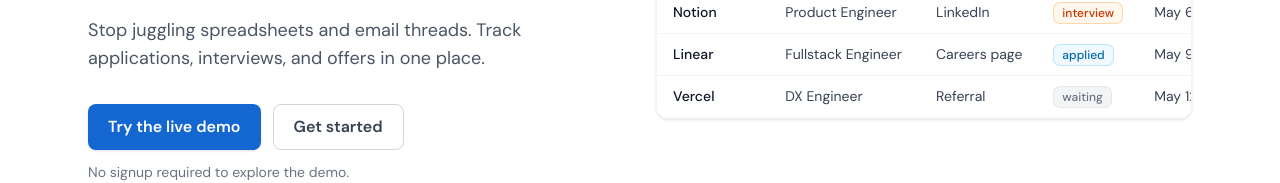
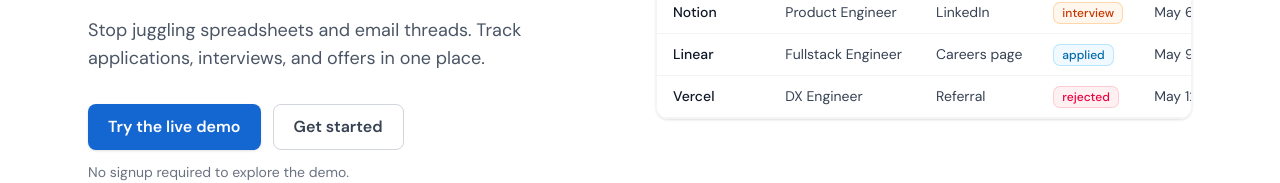
Before and after one commit to ChanYeob1202/job-tracker, a Next.js app in the folder job-tracker-web/: page / in a window 1280 px wide. Shown: the part 351-534 px from the top of the page. Built offline with nearby package versions, Linux system fonts and the light colour scheme; no server answers; a web font is replaced by a local one.

Commit message:
delete: waiting stauts removed

```diff
--- a/job-tracker-web/src/app/components/jobs/JobTable.tsx
+++ b/job-tracker-web/src/app/components/jobs/JobTable.tsx
@@ -33,7 +33,6 @@
 
 const STATUS_STYLE: Record<string, string> = {
   "applied":     "bg-sky-50 text-sky-700 ring-1 ring-sky-200",
-  "waiting":     "bg-gray-100 text-gray-500 ring-1 ring-gray-200",
   "interview":   "bg-amber-50 text-amber-700 ring-1 ring-amber-200",
   "offer":       "bg-emerald-50 text-emerald-700 ring-1 ring-emerald-200",
   "rejected":    "bg-rose-50 text-rose-600 ring-1 ring-rose-200",
--- a/job-tracker-web/src/app/components/jobs/Statsbar.tsx
+++ b/job-tracker-web/src/app/components/jobs/Statsbar.tsx
@@ -19,19 +19,17 @@
     const stats = useMemo<Stat[]>(() => {
         const total = apps.length;
         const interviewing = apps.filter((a) => a.status.includes("interview")).length;
-        const waiting = apps.filter((a) => a.status.includes("waiting")).length;
         const offers = apps.filter((a) => a.status === "offer").length;
 
         return [
             { icon: <LuFileText />, label: "Applied", value: total, iconClass: "bg-blue-50 text-blue-500" },
             { icon: <LuMessageSquare />, label: "Interviewing", value: interviewing, iconClass: "bg-violet-50 text-violet-500" },
-            { icon: <LuClock />, label: "Waiting", value: waiting, iconClass: "bg-amber-50 text-amber-500" },
             { icon: <LuPartyPopper />, label: "Offers", value: offers, iconClass: "bg-emerald-50 text-emerald-500" },
         ];
     }, [apps]);
 
     return (
-        <div className="mt-2 grid grid-cols-2 gap-3 sm:grid-cols-4">
+        <div className="mt-2 grid grid-cols-2 gap-3 sm:grid-cols-3">
             {stats.map((stat) => (
                 <div
                     key={stat.label}
--- a/job-tracker-web/src/app/components/landing/LandingPage.tsx
+++ b/job-tracker-web/src/app/components/landing/LandingPage.tsx
@@ -113,9 +113,9 @@
    with JobTable's visual language so the landing shows the real product. */
 const STATUS_STYLE: Record<string, string> = {
   applied: "bg-sky-50 text-sky-700 ring-1 ring-sky-200",
-  waiting: "bg-gray-100 text-gray-500 ring-1 ring-gray-200",
   "interview": "bg-orange-50 text-orange-700 ring-1 ring-orange-200",
   offer: "bg-emerald-50 text-emerald-700 ring-1 ring-emerald-200",
+  rejected:  "bg-rose-50 text-rose-600 ring-1 ring-rose-200",
 };
 
 const PREVIEW_COLUMNS = [
@@ -130,7 +130,7 @@
   { company: "Stripe", role: "Frontend Engineer", source: "Referral", status: "offer", applied: "May 2" },
   { company: "Notion", role: "Product Engineer", source: "LinkedIn", status: "interview", applied: "May 6" },
   { company: "Linear", role: "Fullstack Engineer", source: "Careers page", status: "applied", applied: "May 9" },
-  { company: "Vercel", role: "DX Engineer", source: "Referral", status: "waiting", applied: "May 12" },
+  { company: "Vercel", role: "DX Engineer", source: "Referral", status: "rejected", applied: "May 12" },
 ];
 
 const thClass =
--- a/job-tracker-web/src/types/job.ts
+++ b/job-tracker-web/src/types/job.ts
@@ -5,7 +5,6 @@
   // | "interview 1"
   // | "interview 2"
   // | "interview 3"
-  | "waiting"
   | "offer"
   | "rejected";
 
@@ -14,10 +13,6 @@
   "all",
   "applied",
   "interview",
-  // "interview 1",
-  // "interview 2",
-  // "interview 3",
-  "waiting",
   "offer",
   "rejected",
 ];
@@ -35,3 +30,7 @@
   location: string;
   is_favorite: boolean;
 }
+
+
+
+  // "rejected":    "bg-rose-50 text-rose-600 ring-1 ring-rose-200",
```
Also changed, not shown: 2 other files (tests, documents, lock files or other folders).
